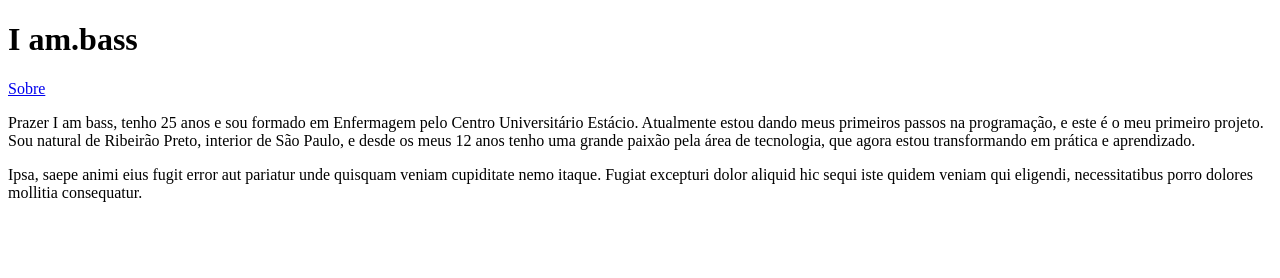
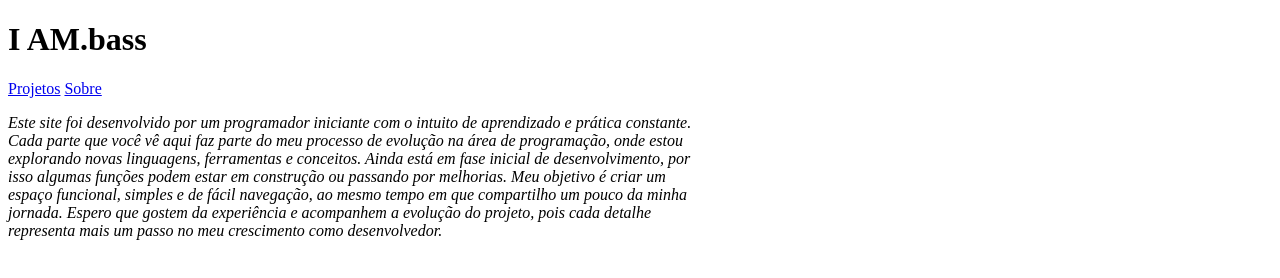
Before and after one commit to xknj/project-1, a plain HTML site: page Inicio/index.html in a window 1280 px wide. Drawn offline with Linux system fonts and the light colour scheme.

Commit message:
alteração 09/09/25 - 18:25

```diff
--- a/Inicio/index.html
+++ b/Inicio/index.html
@@ -9,23 +9,14 @@
   </head>
   <title>bass</title>
   <body>
-    <h1>I am.bass</h1>
+    <h1>I AM.bass</h1>
     <!--Apresentação sobre mim ''Cntrl + K + C'''-->
-
+<a href="../zProjetos/project.html">Projetos</a>
 <a href="../Sobre/sobre.html">Sobre</a>
-    <p>
-      Prazer I am bass, tenho 25 anos e sou formado em Enfermagem pelo Centro
-      Universitário Estácio. Atualmente estou dando meus primeiros passos na
-      programação, e este é o meu primeiro projeto. Sou natural de Ribeirão
-      Preto, interior de São Paulo, e desde os meus 12 anos tenho uma grande
-      paixão pela área de tecnologia, que agora estou transformando em prática e
-      aprendizado.
+    <p> <i>Este site foi desenvolvido por um programador iniciante com o intuito de aprendizado e prática constante.<br> Cada parte que você vê aqui faz parte do meu processo de evolução na área de programação, onde estou<br> explorando novas linguagens, ferramentas e conceitos. Ainda está em fase inicial de desenvolvimento, por<br> isso algumas funções podem estar em construção ou passando por melhorias. Meu objetivo é criar um<br> espaço funcional, simples e de fácil navegação, ao mesmo tempo em que compartilho um pouco da minha <br>jornada. Espero que gostem da experiência e acompanhem a evolução do projeto, pois cada detalhe<br> representa mais um passo no meu crescimento como desenvolvedor.</i>
     </p>
     <p>
-      Ipsa, saepe animi eius fugit error aut pariatur unde quisquam veniam
-      cupiditate nemo itaque. Fugiat excepturi dolor aliquid hic sequi iste
-      quidem veniam qui eligendi, necessitatibus porro dolores mollitia
-      consequatur.
+
     </p>
 
     </a>
```
Also changed, not shown: Sobre/sobre.html (+1 -1 lines), zProjetos/project.html (+4 -2 lines).
